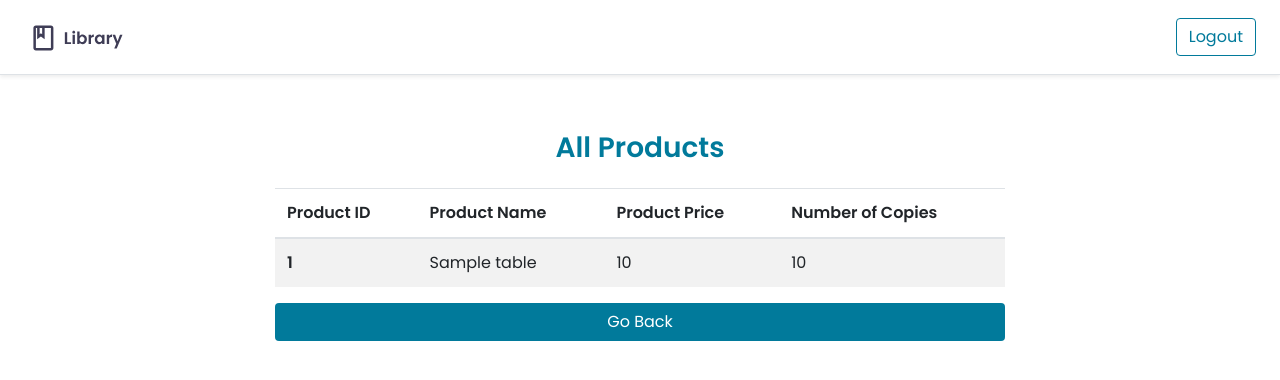
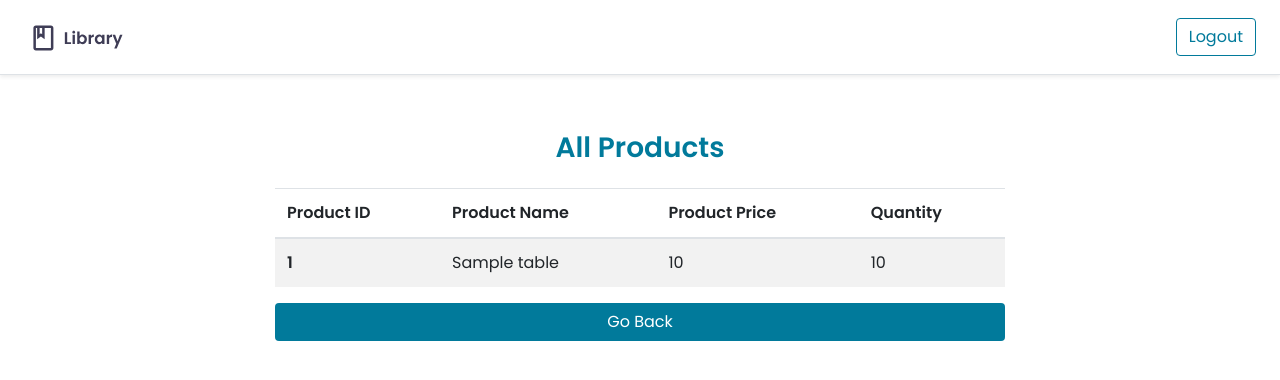
Before and after one commit to runalb/PHP-Inventory-Management-System, a PHP site: page /view-available-products.php in a window 1280 px wide. Shown: the top 380 px of the page. Run offline with PHP 8.4, Linux system fonts and the light colour scheme; the visitor is signed in with stand-in values (Sample User, id 1); tables that the repository leaves empty or names only in its code hold one stand-in row (values such as "Sample post").

Commit message:
FE - Fixed - view available product table header

```diff
--- a/view-available-products.php
+++ b/view-available-products.php
@@ -58,7 +58,7 @@ session_start();
                   if(mysqli_num_rows($ret)>0)
                   {
 
-                    echo"<table class='table table-striped'><thead><tr><th scope='col'>Product ID</th><th scope='col'>Product Name</th><th scope='col'>Product Price</th><th scope='col'>Number of Copies</th></tr></thead><tbody>";
+                    echo"<table class='table table-striped'><thead><tr><th scope='col'>Product ID</th><th scope='col'>Product Name</th><th scope='col'>Product Price</th><th scope='col'>Quantity</th></tr></thead><tbody>";
 
 					          while($row=mysqli_fetch_assoc($ret))
 					          {
```
